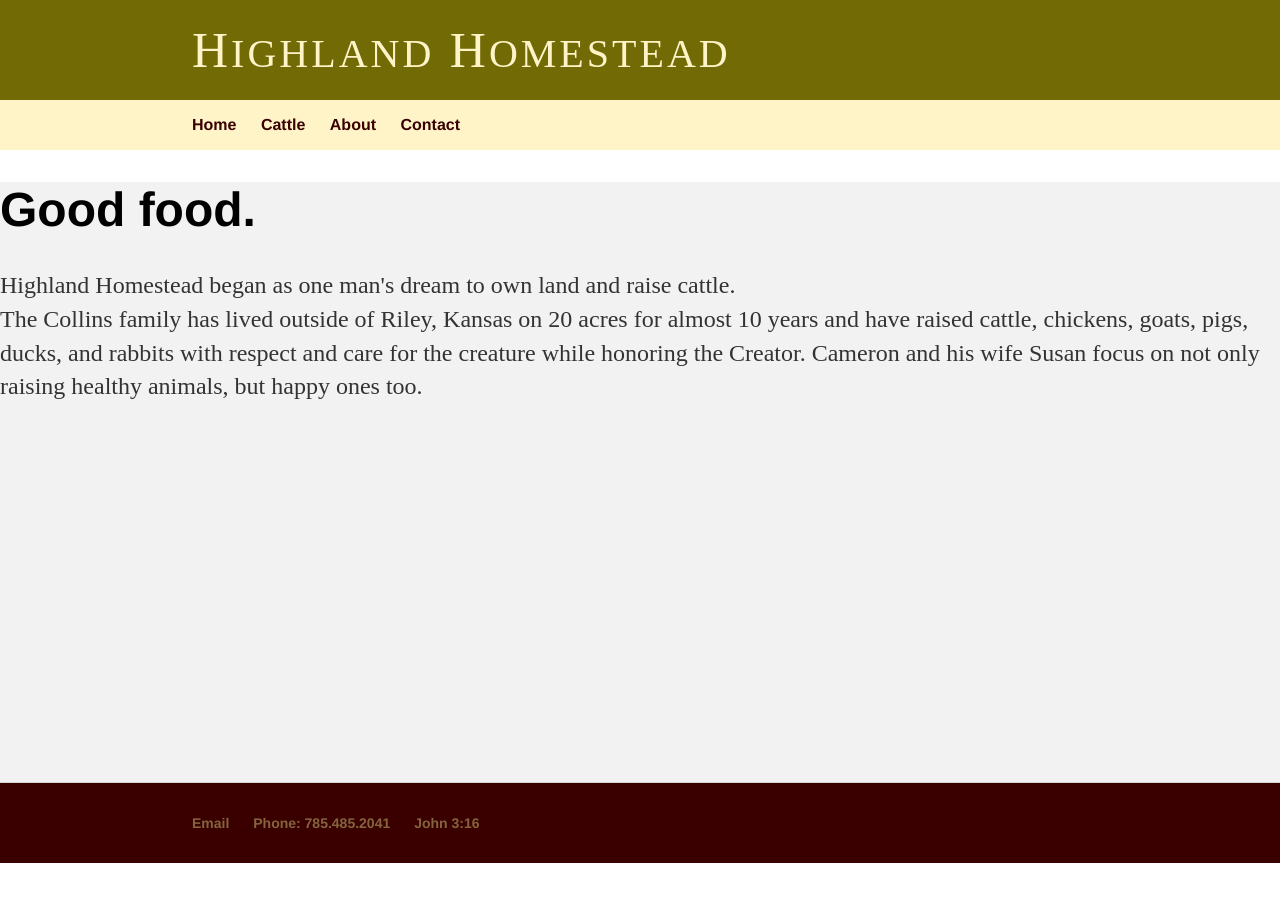
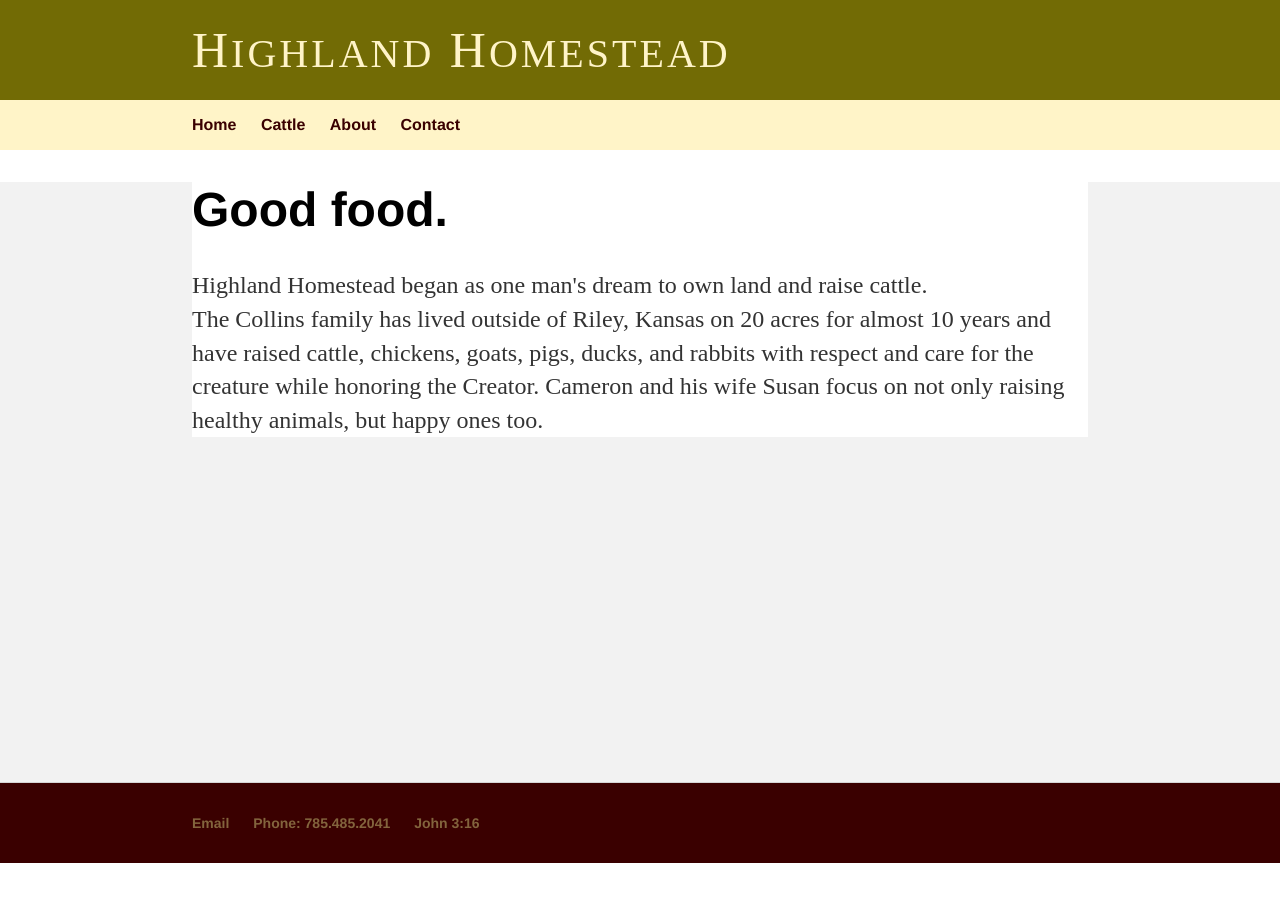
Before and after one commit to collinshomestead/collinshomestead.github.io, a Jekyll site: the page built from index.html, in a window 1280 px wide. Built offline with Jekyll 4.4.1, drawn with Linux system fonts in a browser that asks for light colours; some web fonts are replaced.

Commit message:
add content div

```diff
--- a/_layouts/default.html
+++ b/_layouts/default.html
@@ -22,9 +22,9 @@
 			</nav>
 			</div>
 			<div class="container">
-
+			<div class="content">
 			{{ content }}
-
+			</div>
 			</div><!-- /.container -->
 			<footer>
                         	<div class="footerbox">
```
